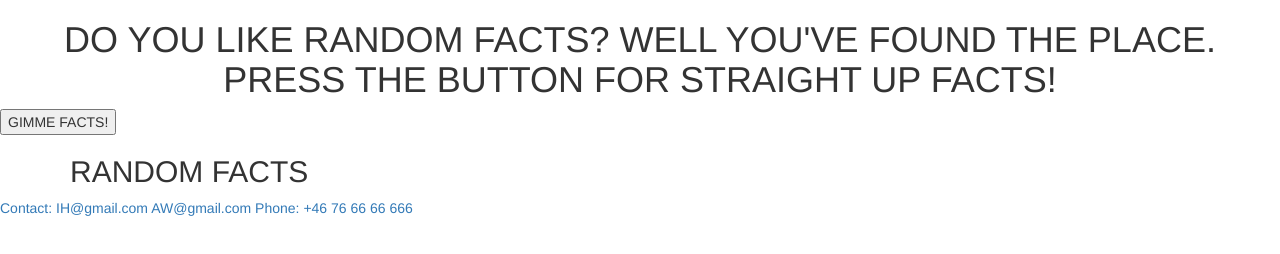
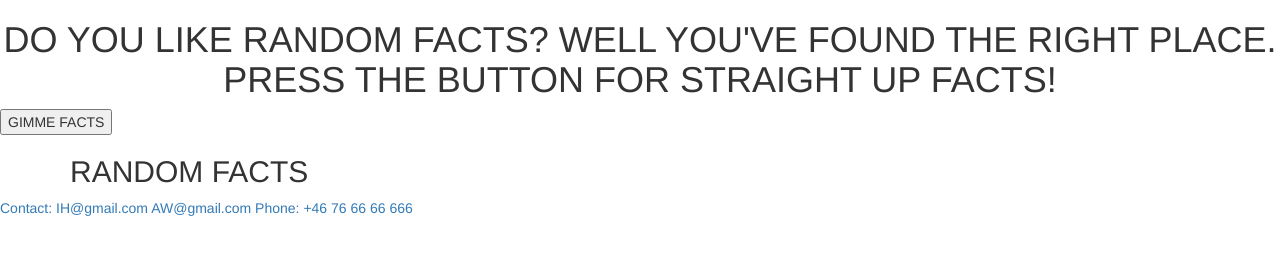
Before and after one commit to IvanHamou/JS-GruppProjekt, a plain HTML site: page index.html in a window 1280 px wide. Drawn offline with nearby package versions, Linux system fonts and the light colour scheme.

Commit message:
Added simple font styling and positioning.

```diff
--- a/index.html
+++ b/index.html
@@ -10,14 +10,14 @@
     <script src="https://maxcdn.bootstrapcdn.com/bootstrap/3.3.7/js/bootstrap.min.js"></script>
     <!-- Bootstrap CSS -->
     <link href="https://maxcdn.bootstrapcdn.com/bootstrap/3.3.7/css/bootstrap.min.css" rel="stylesheet"/>
-    <!-- <link rel="stylesheet" href="styles.css" /> -->
+    <link rel="stylesheet" href="style.css" />
 
     <title>Random Facts</title>
 </head>
 <body>
     <main>
-      <h1 class="text-center">DO YOU LIKE RANDOM FACTS? WELL YOU'VE FOUND THE PLACE. PRESS THE BUTTON FOR STRAIGHT UP FACTS!</h1>
-        <button id="button" type="submit">GIMME FACTS!</button>
+      <h1 class="text-center">DO YOU LIKE RANDOM FACTS? WELL YOU'VE FOUND THE RIGHT PLACE. PRESS THE BUTTON FOR STRAIGHT UP FACTS!</h1>
+        <button id="button" type="submit">GIMME FACTS</button>
     </main>
 
     <div class="container">
```
